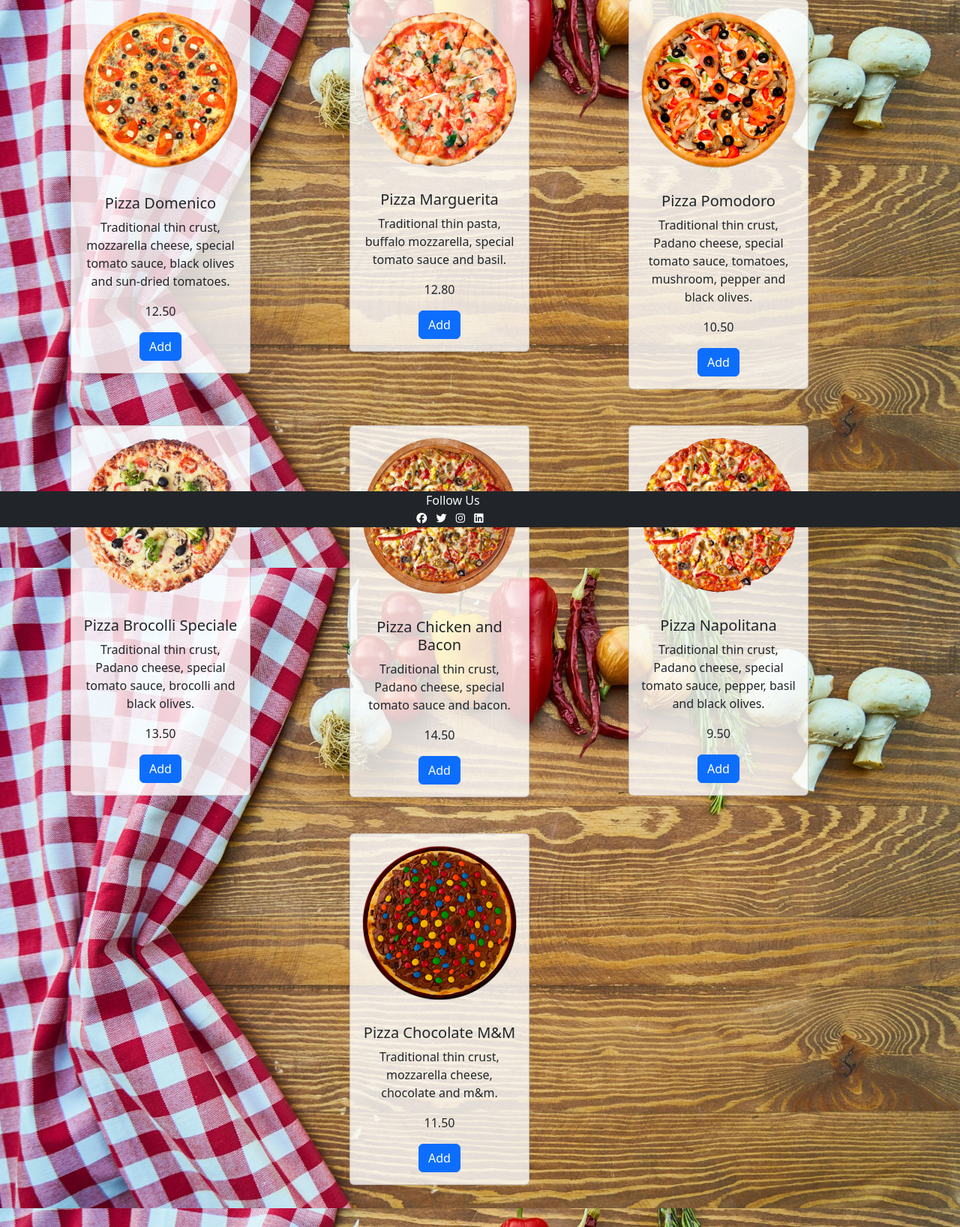
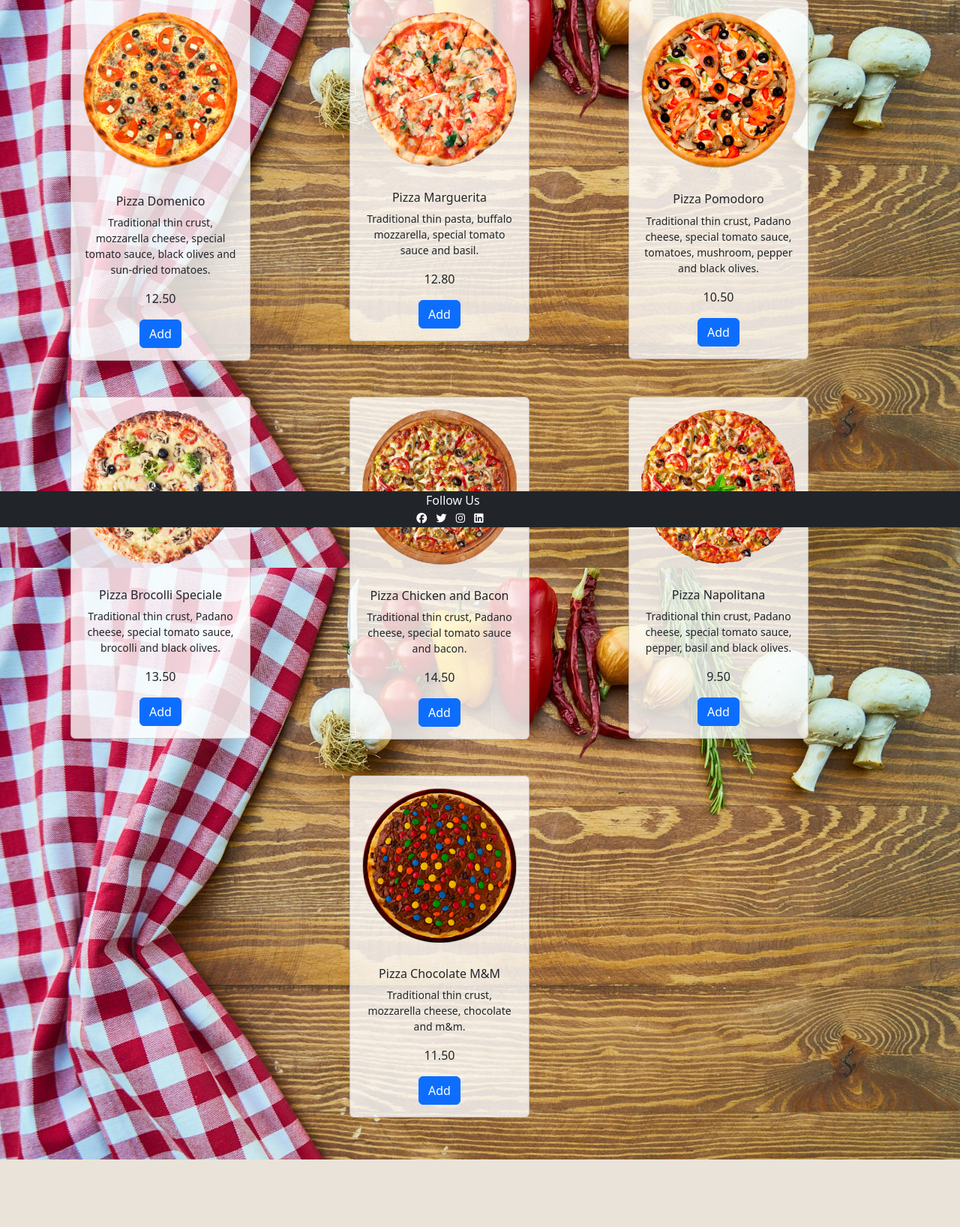
Before and after one commit to Code-Institute-Submissions/RubemJanoni-Project-PP5, a Django app: page / in a window 1280 px wide. Shown: the part 97-1733 px from the top of the page at 75% size. After the commit the page ends 1643 px from the top, so only its background shows below. Run offline with Django 3.2, Linux system fonts and the light colour scheme; some libraries are stand-ins or nearby versions.

Commit message:
improvements layout home

```diff
--- a/templates/home.html
+++ b/templates/home.html
@@ -6,10 +6,10 @@
     <div class="row justify-content-center">
         <div class="col-lg-4 col-md-6 col-sm-12 mt-4 mb-4">
             <div class="card" style="width: 15rem;background-color: rgba(255, 255, 255, 0.8)">
-                <img src="{% static 'images/pizza1.png' %}" class="card-img-top w-60 p-3" alt="pizza">
+                <img src="{% static 'images/pizza1.png' %}" class="card-img-top w-100 p-3" alt="pizza">
                 <div class="card-body text-center">
-                    <h5 class="card-title">Pizza Domenico</h5>
-                    <p class="card-text">Traditional thin crust, mozzarella cheese, special tomato sauce, black olives and sun-dried
+                    <h6 class="card-title">Pizza Domenico</h6>
+                    <p class="card-text small">Traditional thin crust, mozzarella cheese, special tomato sauce, black olives and sun-dried
                         tomatoes.</p>
                     <p class="card-text">12.50</p>
                     <a href="#" class="btn btn-primary">Add</a>
@@ -18,10 +18,10 @@
         </div>
         <div class="col-lg-4 col-md-6 col-sm-12 mt-4 mb-4">
             <div class="card" style="width: 15rem;background-color: rgba(255, 255, 255, 0.8)">
-                <img src="{% static 'images/pizza2.png' %}" class="card-img-top w-60 p-3" alt="pizza">
+                <img src="{% static 'images/pizza2.png' %}" class="card-img-top w-100 p-3" alt="pizza">
                 <div class="card-body text-center">
-                    <h5 class="card-title">Pizza Marguerita</h5>
-                    <p class="card-text">Traditional thin pasta, buffalo mozzarella, special tomato sauce and basil.</p>
+                    <h6 class="card-title">Pizza Marguerita</h6>
+                    <p class="card-text small">Traditional thin pasta, buffalo mozzarella, special tomato sauce and basil.</p>
                     <p class="card-text">12.80</p>
                     <a href="#" class="btn btn-primary">Add</a>
                 </div>
@@ -29,10 +29,10 @@
         </div>
         <div class="col-lg-4 col-md-6 col-sm-12 mt-4 mb-4">
             <div class="card" style="width: 15rem;background-color: rgba(255, 255, 255, 0.8)">
-                <img src="{% static 'images/pizza3.png' %}" class="card-img-top w-60 p-3" alt="pizza">
+                <img src="{% static 'images/pizza3.png' %}" class="card-img-top w-100 p-3" alt="pizza">
                 <div class="card-body text-center">
-                    <h5 class="card-title">Pizza Pomodoro</h5>
-                    <p class="card-text">Traditional thin crust, Padano cheese, special tomato sauce, tomatoes,
+                    <h6 class="card-title">Pizza Pomodoro</h6>
+                    <p class="card-text small">Traditional thin crust, Padano cheese, special tomato sauce, tomatoes,
                         mushroom, pepper
                         and black olives.</p>
                     <p class="card-text">10.50</p>
@@ -42,10 +42,10 @@
         </div>
         <div class="col-lg-4 col-md-6 col-sm-12 mt-4 mb-4">
             <div class="card" style="width: 15rem;background-color: rgba(255, 255, 255, 0.8)">
-                <img src="{% static 'images/pizza4.png' %}" class="card-img-top w-60 p-3" alt="pizza">
+                <img src="{% static 'images/pizza4.png' %}" class="card-img-top w-100 p-3" alt="pizza">
                 <div class="card-body text-center">
-                    <h5 class="card-title">Pizza Brocolli Speciale</h5>
-                    <p class="card-text">Traditional thin crust, Padano cheese, special tomato sauce, brocolli and black
+                    <h6 class="card-title">Pizza Brocolli Speciale</h6>
+                    <p class="card-text small">Traditional thin crust, Padano cheese, special tomato sauce, brocolli and black
                         olives.</p>
                     <p class="card-text">13.50</p>
                     <a href="#" class="btn btn-primary">Add</a>
@@ -54,10 +54,10 @@
         </div>
         <div class="col-lg-4 col-md-6 col-sm-12 mt-4 mb-4">
             <div class="card" style="width: 15rem;background-color: rgba(255, 255, 255, 0.8)">
-                <img src="{% static 'images/pizza5.png' %}" class="card-img-top w-60 p-3" alt="pizza">
+                <img src="{% static 'images/pizza5.png' %}" class="card-img-top w-100 p-3" alt="pizza">
                 <div class="card-body text-center">
-                    <h5 class="card-title">Pizza Chicken and Bacon</h5>
-                    <p class="card-text">Traditional thin crust, Padano cheese, special tomato sauce and bacon.</p>
+                    <h6 class="card-title">Pizza Chicken and Bacon</h6>
+                    <p class="card-text small">Traditional thin crust, Padano cheese, special tomato sauce and bacon.</p>
                     <p class="card-text">14.50</p>
                     <a href="#" class="btn btn-primary">Add</a>
                 </div>
@@ -65,10 +65,10 @@
         </div>
         <div class="col-lg-4 col-md-6 col-sm-12 mt-4 mb-4">
             <div class="card" style="width: 15rem;background-color: rgba(255, 255, 255, 0.8)">
-                <img src="{% static 'images/pizza6.png' %}" class="card-img-top w-60 p-3" alt="pizza">
+                <img src="{% static 'images/pizza6.png' %}" class="card-img-top w-100 p-3" alt="pizza">
                 <div class="card-body text-center">
-                    <h5 class="card-title">Pizza Napolitana</h5>
-                    <p class="card-text">Traditional thin crust, Padano cheese, special tomato sauce, pepper, basil and
+                    <h6 class="card-title">Pizza Napolitana</h6>
+                    <p class="card-text small">Traditional thin crust, Padano cheese, special tomato sauce, pepper, basil and
                         black
                         olives.</p>
                     <p class="card-text">9.50</p>
@@ -78,10 +78,10 @@
         </div>
         <div class="col-lg-4 col-md-6 col-sm-12 mt-4 mb-4">
             <div class="card" style="width: 15rem;background-color: rgba(255, 255, 255, 0.8)">
-                <img src="{% static 'images/pizza7.png' %}" class="card-img-top w-60 p-3" alt="pizza">
+                <img src="{% static 'images/pizza7.png' %}" class="card-img-top w-100 p-3" alt="pizza">
                 <div class="card-body text-center">
-                    <h5 class="card-title">Pizza Chocolate M&M</h5>
-                    <p class="card-text">Traditional thin crust, mozzarella cheese, chocolate and m&m.</p>
+                    <h6 class="card-title">Pizza Chocolate M&M</h6>
+                    <p class="card-text small">Traditional thin crust, mozzarella cheese, chocolate and m&m.</p>
                     <p class="card-text">11.50</p>
                     <a href="#" class="btn btn-primary">Add</a>
                 </div>
```
